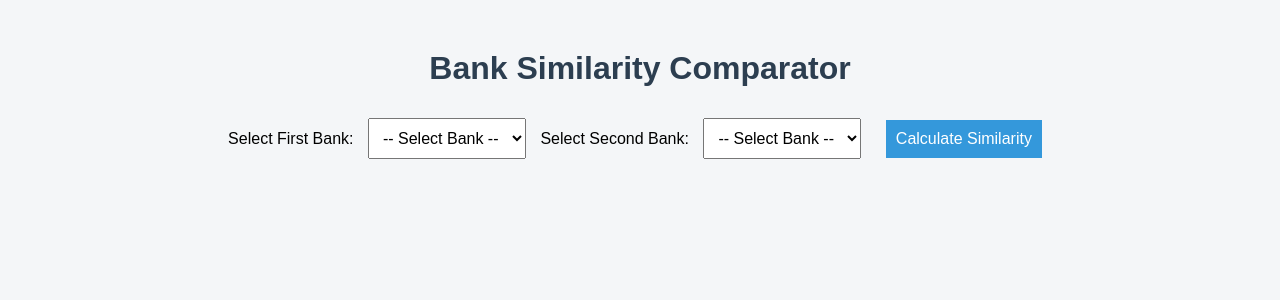
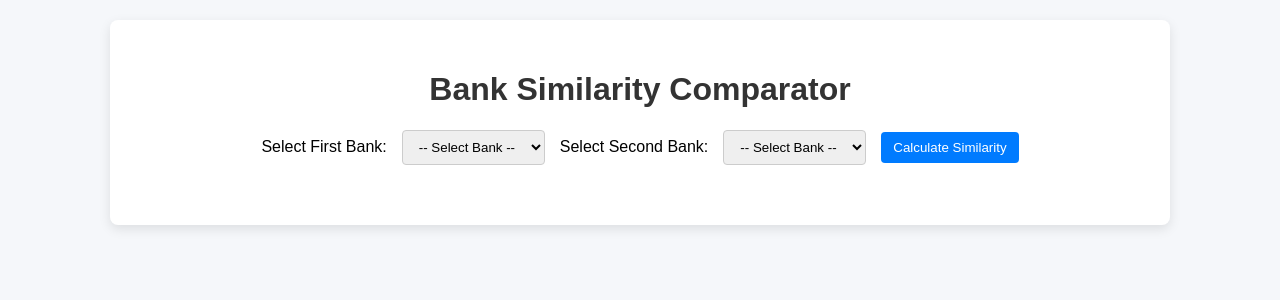
Before and after one commit to Lily-WangQian/Lily-WangQian-AzureWeb_Upload1, a Flask app: page / in a window 1280 px wide. Shown: the top 300 px of the page. Run offline with Flask 3, Linux system fonts and the light colour scheme.

Commit message:
Update style.css

```diff
--- a/static/style.css
+++ b/static/style.css
@@ -1,63 +1,65 @@
 body {
     font-family: Arial, sans-serif;
-    background-color: #f4f6f8;
+    background-color: #f5f7fa;
     margin: 0;
-    padding: 0;
+    padding: 20px;
 }
 
 .container {
-    width: 80%;
-    margin: 50px auto;
-    text-align: center;
+    max-width: 1000px;
+    margin: auto;
+    background: white;
+    padding: 30px;
+    border-radius: 8px;
+    box-shadow: 0 4px 12px rgba(0,0,0,0.1);
 }
 
-h1 {
-    color: #2c3e50;
+h1, h2, h3 {
+    text-align: center;
+    color: #333;
 }
 
 form {
-    margin: 20px 0;
+    display: flex;
+    justify-content: center;
+    align-items: center;
+    gap: 15px;
+    margin-bottom: 30px;
 }
 
 select, button {
-    margin: 10px;
-    padding: 10px;
-    font-size: 1em;
+    padding: 8px 12px;
+    border: 1px solid #ccc;
+    border-radius: 4px;
 }
 
 button {
-    background-color: #3498db;
+    background-color: #007bff;
     color: white;
     border: none;
     cursor: pointer;
 }
 
 button:hover {
-    background-color: #2980b9;
+    background-color: #0056b3;
 }
 
 .result {
-    background-color: #d5f5e3;
+    background-color: #e6f4ea;
     padding: 20px;
+    border-radius: 6px;
     margin-top: 20px;
-    border-radius: 8px;
 }
 
-.report-section {
+.tables {
     display: flex;
+    gap: 20px;
     justify-content: space-around;
     margin-top: 20px;
-    flex-wrap: wrap;
 }
 
-.report {
-    background-color: white;
-    padding: 15px;
+.bank-table {
     width: 45%;
-    margin: 10px;
-    border-radius: 8px;
-    box-shadow: 0 0 10px rgba(0,0,0,0.1);
-    overflow-x: auto;
 }
 
 table {
@@ -67,11 +69,13 @@ table {
 
 th, td {
     padding: 10px;
-    border: 1px solid #ccc;
-    text-align: left;
+    border: 1px solid #ddd;
 }
 
-.scrollable {
-    max-height: 150px;
-    overflow-y: auto;
+.scroll-box {
+    max-height: 100px;
+    overflow-y: scroll;
+    background: #f9f9f9;
+    padding: 5px;
+    border: 1px solid #ccc;
 }
```
